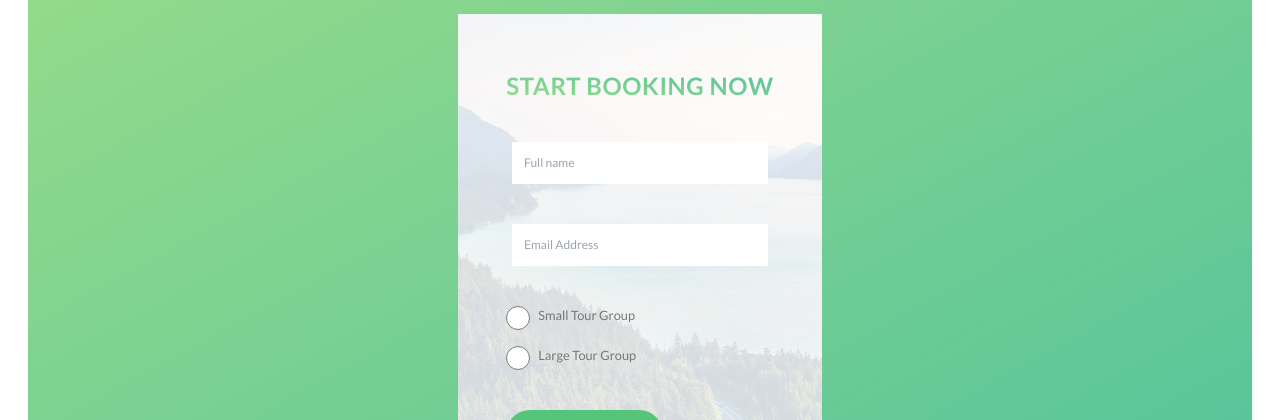
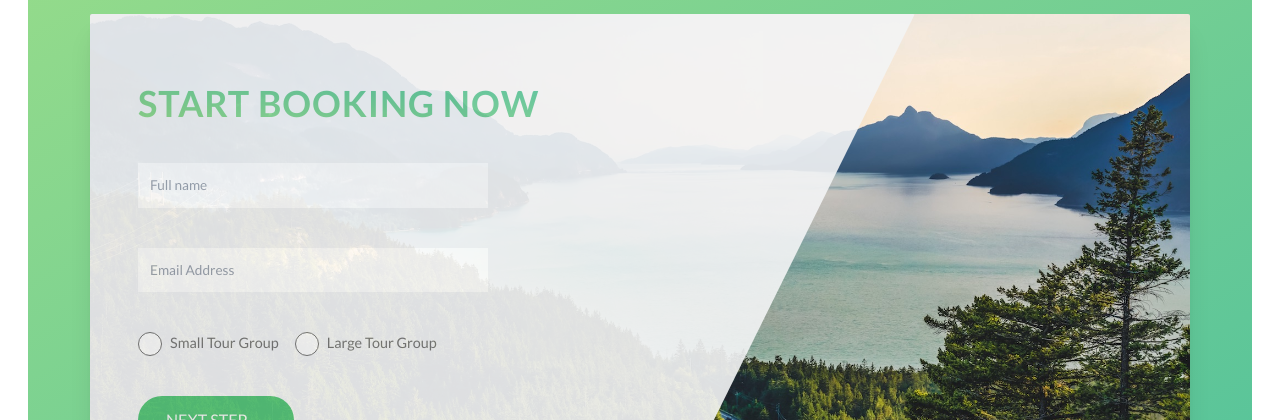
Before and after one commit to jeldrint/Sample-Responsive-React-Website, a React (Vite) app: page / in a window 1280 px wide. Shown: the part 4340-4760 px from the top of the page. Built offline with nearby package versions, Linux system fonts and the light colour scheme.

Commit message:
page 6 large pages done

```diff
--- a/src/components/6_Booknow.jsx
+++ b/src/components/6_Booknow.jsx
@@ -3,21 +3,22 @@ import bg1 from '../img/nat-10.jpg'
 const BookNow = () => {
 
     return(
-        <div id='booknow' className='py-20 w-full object-cover text-[12px] flex flex-col items-center bg-gradient-to-br from-[#7ed56fcc] to-[#28b485cc]'>
-            <form action="" method="" className="px-12 h-[500px] flex flex-col items-center justify-center gap-y-10 bg-cover bg-center bg-gray-300 bg-blend-screen" style={{backgroundImage: `url(${bg1})`}}>
-                <legend className="text-lg md:text-xl lg:text-2xl font-bold text-center tracking-wide">
+        <div id='booknow' className='py-20 w-full object-cover text-[12px] md:text-[13.6px] flex flex-col items-center bg-gradient-to-br from-[#7ed56fcc] to-[#28b485cc]'>
+            <div className='relative min-w-[352px] md:w-[800px] lg:w-[950px] xl:w-[1100px] min-h-[500px] bg-cover bg-center rounded-sm shadow-xl' style={{backgroundImage: `url(${bg1})`}}>
+                <form action="" method="" className="absolute w-full h-full md:w-[75%] px-12 py-[60px] flex flex-col items-center md:items-start justify-center gap-y-10 bg-gray-100 opacity-90 md:clip-path-form rounded-sm">
+                    <legend className="text-lg md:text-3xl lg:text-4xl font-bold text-center tracking-wide">
                         <span className="bg-clip-text text-transparent bg-gradient-to-tr from from-[#7ed56fcc] to-[#28b485cc]">
                             START BOOKING NOW
                         </span>
                     </legend>
-                <input className='min-w-[256px] p-3' name='full-name' id='full-name' placeholder='Full name' type='text' required />
-                <input className='min-w-[256px] p-3' name='email' id='email' placeholder='Email Address' type='email' required />
-                <div className='self-start flex flex-col gap-y-4'>
-                    <div className='flex text-[12.8px] gap-x-2'>
+                    <input className='min-w-[256px] md:min-w-[350px] p-3' name='full-name' id='full-name' placeholder='Full name' type='text' required />
+                    <input className='min-w-[256px] md:min-w-[350px] p-3' name='email' id='email' placeholder='Email Address' type='email' required />
+                    <div className='self-start flex flex-col md:flex-row gap-y-4 md:gap-x-4'>
+                        <div className='flex text-[12.8px] md:text-[14.4px] gap-x-2'>
                             <input className='w-6 h-6 cursor-pointer' name='select-group' id='small-group' type='radio' required />
                             <label htmlFor='small-group'>Small Tour Group</label>
                         </div>
-                    <div className='flex text-[12.8px] gap-x-2'>
+                        <div className='flex text-[12.8px] md:text-[14.4px] gap-x-2'>
                             <input className='w-6 h-6 cursor-pointer' name='select-group' id='large-group' type='radio' required />
                             <label htmlFor='large-group'>Large Tour Group</label>
                         </div>
@@ -27,6 +28,7 @@ const BookNow = () => {
                     </button>
                 </form>
             </div>
+        </div>
     )
 }
 
--- a/src/index.css
+++ b/src/index.css
@@ -37,4 +37,7 @@
     .clip-path-sm-pic {
         clip-path: circle(20% at 50% 50%)
     }
+    .clip-path-form {
+        clip-path: polygon(0 0, 100% 0, 70% 100%, 0 100%);
+    }
 }
```
Lines whose indentation alone changed are shown as unchanged.
